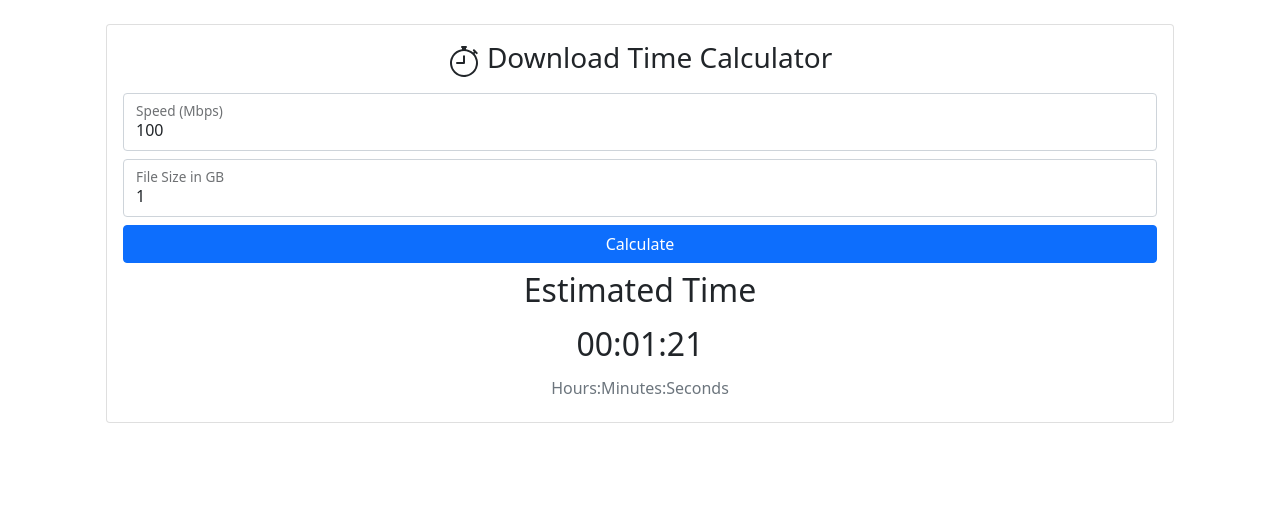
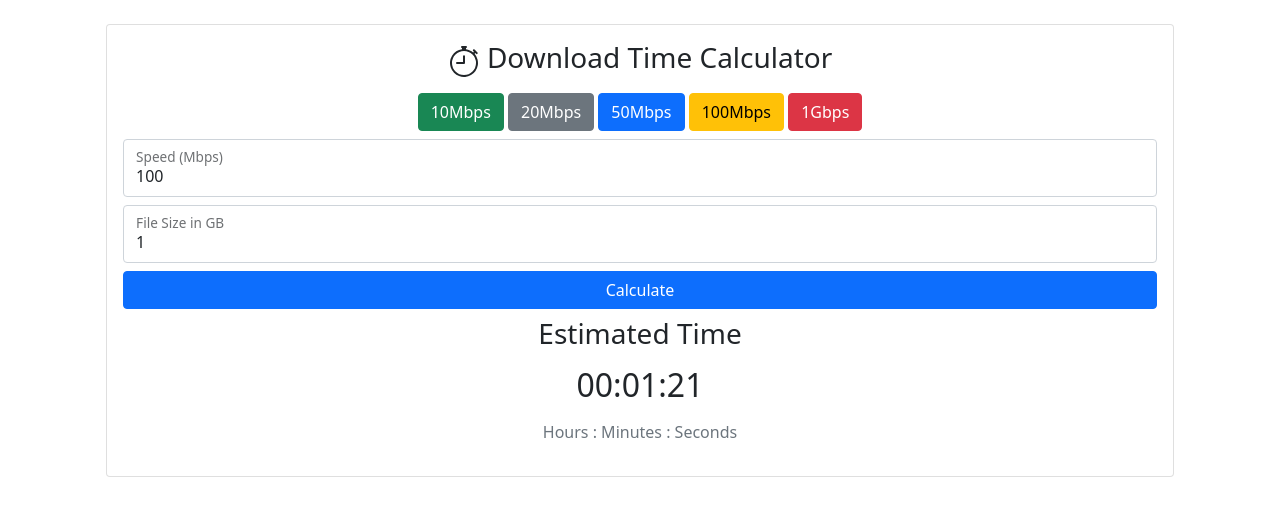
Before and after one commit to rayanfer32/ui, a plain HTML site: page DownloadTimeCalc/index.html in a window 1280 px wide. Drawn offline with nearby package versions, Linux system fonts and the light colour scheme.

Commit message:
✨ Added quick buttons for speed

```diff
--- a/DownloadTimeCalc/index.html
+++ b/DownloadTimeCalc/index.html
@@ -17,10 +17,22 @@
         <div class="card-body">
             <div class="d-flex flex-column gap-2">
 
-            <h3 class="card-title"> <svg xmlns="http://www.w3.org/2000/svg" width="32" fill="currentColor" class="bi bi-stopwatch" viewBox="0 0 16 16">
-                <path d="M8.5 5.6a.5.5 0 1 0-1 0v2.9h-3a.5.5 0 0 0 0 1H8a.5.5 0 0 0 .5-.5V5.6z"/>
-                <path d="M6.5 1A.5.5 0 0 1 7 .5h2a.5.5 0 0 1 0 1v.57c1.36.196 2.594.78 3.584 1.64a.715.715 0 0 1 .012-.013l.354-.354-.354-.353a.5.5 0 0 1 .707-.708l1.414 1.415a.5.5 0 1 1-.707.707l-.353-.354-.354.354a.512.512 0 0 1-.013.012A7 7 0 1 1 7 2.071V1.5a.5.5 0 0 1-.5-.5zM8 3a6 6 0 1 0 .001 12A6 6 0 0 0 8 3z"/>
+
+
+                <h3 class="card-title"> <svg xmlns="http://www.w3.org/2000/svg" width="32" fill="currentColor"
+                        class="bi bi-stopwatch" viewBox="0 0 16 16">
+                        <path d="M8.5 5.6a.5.5 0 1 0-1 0v2.9h-3a.5.5 0 0 0 0 1H8a.5.5 0 0 0 .5-.5V5.6z" />
+                        <path
+                            d="M6.5 1A.5.5 0 0 1 7 .5h2a.5.5 0 0 1 0 1v.57c1.36.196 2.594.78 3.584 1.64a.715.715 0 0 1 .012-.013l.354-.354-.354-.353a.5.5 0 0 1 .707-.708l1.414 1.415a.5.5 0 1 1-.707.707l-.353-.354-.354.354a.512.512 0 0 1-.013.012A7 7 0 1 1 7 2.071V1.5a.5.5 0 0 1-.5-.5zM8 3a6 6 0 1 0 .001 12A6 6 0 0 0 8 3z" />
                     </svg> Download Time Calculator</h3>
+
+                <span id="speed-btns">
+                    <button class="btn btn-success" value="10">10Mbps</button>
+                    <button class="btn btn-secondary" value="20">20Mbps</button>
+                    <button class="btn btn-primary" value="50">50Mbps</button>
+                    <button class="btn btn-warning" value="100">100Mbps</button>
+                    <button class="btn btn-danger" value="1024">1Gbps</button>
+                </span>
 
                 <div class="form-floating">
                     <input id="speed" class="form-control" value="100" type="text" placeholder="Speed (Mbps)" />
@@ -33,9 +45,9 @@
                 </div>
 
                 <button class="btn btn-primary" id="calculateBtn">Calculate</button>
-            <h2>Estimated Time</h2>
+                <h3>Estimated Time</h3>
                 <h2 id="result"></h2>
-            <h6 class="text-muted">Hours:Minutes:Seconds</h6>
+                <p class="text-muted">Hours : Minutes : Seconds</p>
             </div>
         </div>
     </div>
--- a/DownloadTimeCalc/script.js
+++ b/DownloadTimeCalc/script.js
@@ -2,6 +2,7 @@ const speedElm = document.querySelector("#speed");
 const filesizeElm = document.querySelector("#filesize");
 const calculateBtnElm = document.querySelector("#calculateBtn");
 const resultElm = document.querySelector("#result");
+const speedBtnsElm = document.querySelector("#speed-btns")
 
 String.prototype.toHHMMSS = function () {
     var sec_num = parseInt(this, 10); // don't forget the second param
@@ -20,6 +21,13 @@ function calculateTime(){
     resultElm.innerText = res.toString().toHHMMSS()
 }
 
+speedBtnsElm.addEventListener("click", e => {
+    speedElm.value = e.target.value;
+    calculateTime()
+})
+
+
+
 //attach event listners for changes in the input and autocalculate the result
 speedElm.addEventListener("input", calculateTime)
 filesizeElm.addEventListener("input", calculateTime)
```
Lines whose indentation alone changed are shown as unchanged.
